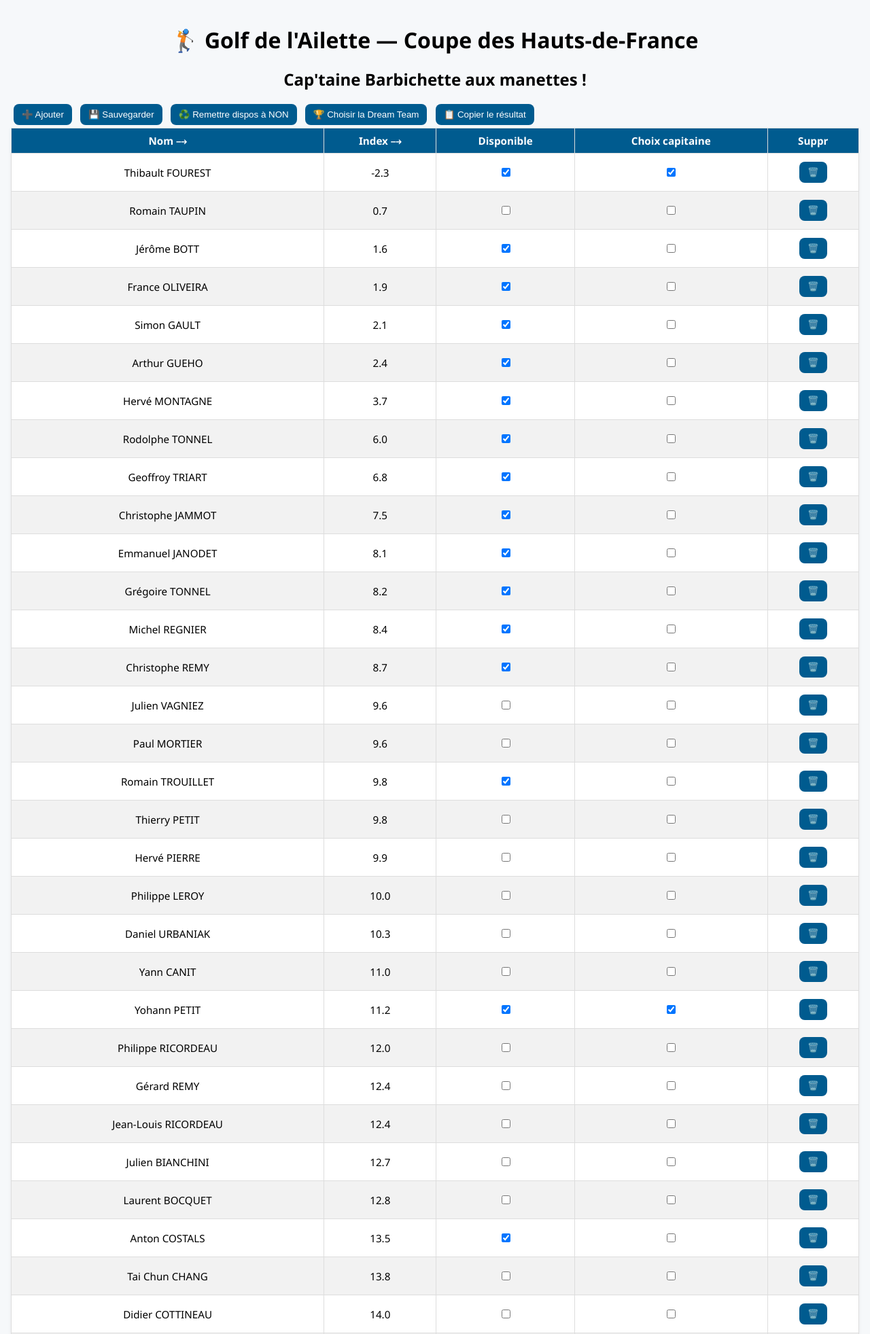
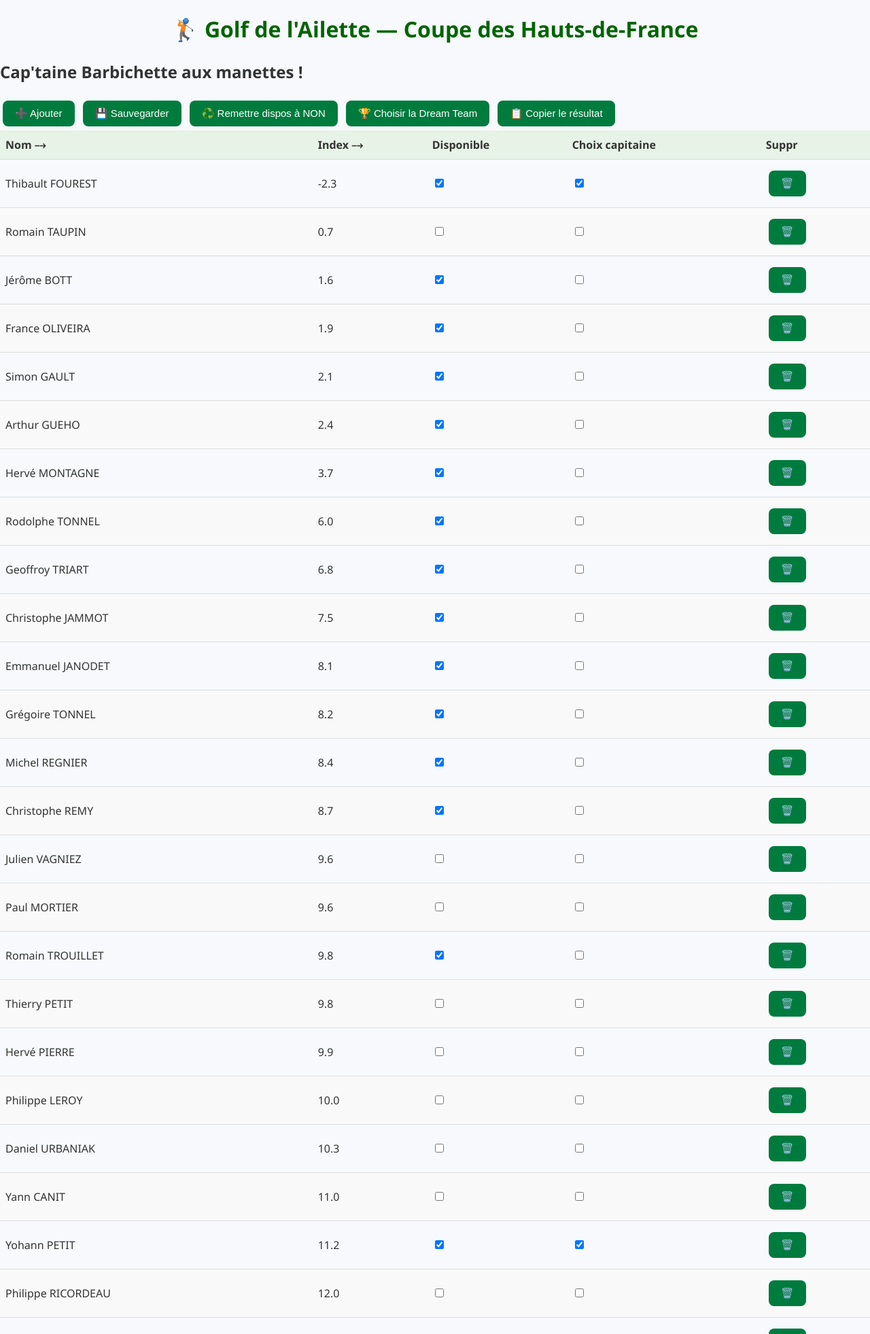
Before and after one commit to photogolffrance/golfapp, a Flask app: page / in a window 1280 px wide. Shown: the top 1963 px of the page at 68% size. Run offline with Flask 3, Linux system fonts and the light colour scheme.

Commit message:
Update style.css

```diff
--- a/static/style.css
+++ b/static/style.css
@@ -1,120 +1,156 @@
+/* ====== STYLES GÉNÉRAUX ====== */
 body {
-  font-family: 'Segoe UI', Tahoma, Geneva, Verdana, sans-serif;
-  background-color: #f6f8fa;
+  font-family: "Segoe UI", Tahoma, Geneva, Verdana, sans-serif;
+  background-color: #f7f9fc;
+  color: #333;
   margin: 0;
-  padding: 1rem;
+  padding: 0;
 }
 
-h1, h2 {
-  text-align: center;
-  margin-bottom: 1rem;
+.container {
+  max-width: 1000px;
+  margin: 30px auto;
+  background-color: #fff;
+  padding: 20px 30px;
+  border-radius: 12px;
+  box-shadow: 0 2px 10px rgba(0, 0, 0, 0.1);
 }
 
-/* Conteneur principal */
-.container {
-  max-width: 900px;
-  margin: 0 auto;
+h1 {
+  text-align: center;
+  color: #006400;
+  margin-bottom: 25px;
 }
 
-/* TABLEAU JOUEURS */
+/* ====== TABLE ====== */
 table {
   width: 100%;
   border-collapse: collapse;
-  font-size: 0.95rem;
-  background-color: white;
-  box-shadow: 0 2px 6px rgba(0, 0, 0, 0.05);
+  margin-bottom: 25px;
 }
 
 th, td {
-  border: 1px solid #ddd;
-  padding: 8px 6px;
-  text-align: center;
-  white-space: nowrap;
+  text-align: left;
+  padding: 10px 8px;
+  border-bottom: 1px solid #ddd;
 }
 
 th {
-  background-color: #005b8f;
-  color: white;
+  background-color: #e6f3e6;
   cursor: pointer;
+  user-select: none;
 }
 
 tr:nth-child(even) {
-  background-color: #f2f2f2;
+  background-color: #f9f9f9;
 }
 
-/* TABLEAU RÉACTIF POUR MOBILE */
-.table-container {
-  overflow-x: auto;
+tr:hover {
+  background-color: #f1f1f1;
 }
 
-/* --- MODE MOBILE --- */
-@media screen and (max-width: 600px) {
+/* ====== BOUTONS ====== */
+button, .btn {
+  background-color: #007b3e;
+  color: white;
+  border: none;
+  border-radius: 8px;
+  padding: 10px 18px;
+  margin: 6px 4px;
+  font-size: 15px;
+  cursor: pointer;
+  transition: background-color 0.3s;
+}
+
+button:hover, .btn:hover {
+  background-color: #00994d;
+}
+
+button.danger {
+  background-color: #c0392b;
+}
+
+button.danger:hover {
+  background-color: #e74c3c;
+}
+
+/* ====== RÉSULTATS ====== */
+#resultat {
+  background-color: #f2fff2;
+  border: 1px solid #cceccc;
+  padding: 15px;
+  border-radius: 8px;
+  margin-top: 20px;
+  font-size: 16px;
+  line-height: 1.5;
+}
+
+.index-global {
+  font-weight: bold;
+  color: #006400;
+}
+
+.ast {
+  color: #d35400;
+  font-weight: bold;
+}
+
+/* ====== INPUTS ====== */
+input[type="text"], input[type="number"], input[type="email"] {
+  padding: 8px;
+  border-radius: 6px;
+  border: 1px solid #ccc;
+  width: 90%;
+  font-size: 15px;
+}
+
+/* ====== PETITS EFFETS ====== */
+.fade-in {
+  animation: fadeIn 0.6s ease-in-out;
+}
+
+@keyframes fadeIn {
+  from { opacity: 0; transform: translateY(10px); }
+  to { opacity: 1; transform: translateY(0); }
+}
+
+/* ====== RESPONSIVE - VERSION MOBILE ====== */
+@media (max-width: 768px) {
   body {
-    padding: 0.5rem;
+    font-size: 18px;
   }
 
-  /* ✅ Texte plus grand sur mobile */
+  h1 {
+    font-size: 24px;
+  }
+
   table {
-    font-size: 1.2rem; /* environ +50% */
+    font-size: 16px;
   }
 
   th, td {
-    padding: 8px 4px;
+    padding: 8px 6px;
   }
 
-  /* ✅ Titres plus visibles */
-  h1 {
-    font-size: 1.6rem;
-    margin-bottom: 0.5rem;
+  .container {
+    padding: 15px;
+    margin: 10px;
   }
 
-  h2 {
-    font-size: 1.2rem;
+  button, .btn {
+    display: block;
+    width: 100%;
+    font-size: 18px;
+    padding: 12px 0;
+    margin: 10px 0;
   }
 
-  /* ✅ Boutons plus lisibles */
-  button {
-    font-size: 1.1rem;
-    padding: 12px 18px;
-    border-radius: 10px;
-    display: block;
+  input[type="text"], input[type="number"], input[type="email"] {
+    font-size: 17px;
     width: 100%;
-    margin: 6px 0;
   }
 
-  /* ✅ Largeurs plus équilibrées */
-  th:nth-child(1), td:nth-child(1) { width: 130px; }  /* Nom */
-  th:nth-child(2), td:nth-child(2) { width: 80px; }   /* Index */
-  th:nth-child(3), td:nth-child(3) { width: 80px; }  /* Capitaine */
-  th:nth-child(4), td:nth-child(4) { width: 80px; }  /* Dispo */
+  #resultat {
+    font-size: 18px;
+  }
 }
-
-/* BOUTONS (version desktop) */
-button {
-  background-color: #005b8f;
-  color: white;
-  border: none;
-  border-radius: 8px;
-  padding: 8px 12px;
-  cursor: pointer;
-  margin: 4px;
-  transition: background-color 0.2s ease;
-}
-
-button:hover {
-  background-color: #0070b8;
-}
-
-/* RÉSULTATS */
-#resultat {
-  background: white;
-  border-radius: 10px;
-  padding: 1rem;
-  margin-top: 1.5rem;
-  box-shadow: 0 2px 6px rgba(0,0,0,0.1);
-}
-
-#resultat pre {
-  font-size: 1rem;
-  white-space: pre-wrap;
-}
```
